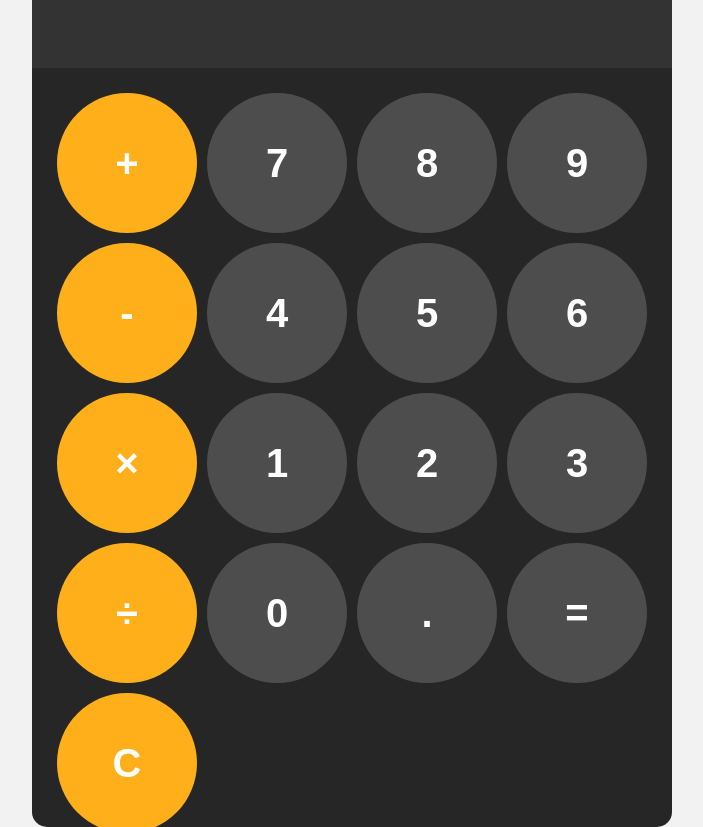
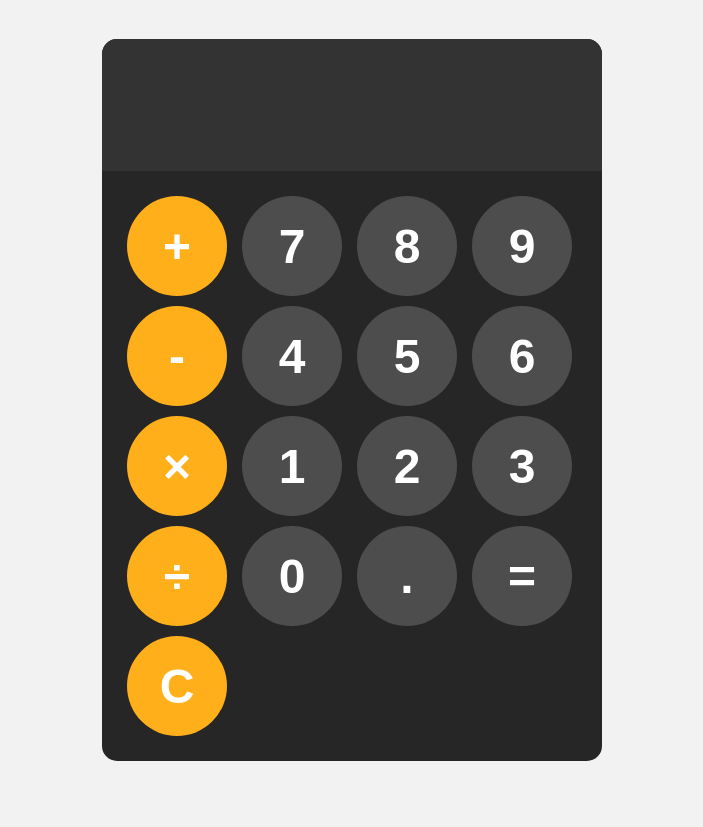
Before and after one commit to StrokeX/MissNaKita, a plain HTML site: page index.html in a window 1280 px wide. Shown: the whole page, without its empty margins (288-991 px from the left). After the commit the page ends 800 px from the top, so only its background shows below. Drawn offline with Linux system fonts and the light colour scheme.

Commit message:
Update index.css

```diff
--- a/index.css
+++ b/index.css
@@ -1,4 +1,4 @@
-body {
+body{
     margin: 0;
     display: flex;
     justify-content: center;
@@ -7,60 +7,56 @@ body {
     background-color: hsl(0, 0%, 95%);
 }
 
-#calculator {
+#calculator{
     font-family: Arial, sans-serif;
     background-color: hsl(0, 0%, 15%);
     border-radius: 15px;
-    max-width: 50%; /* Adjust max width based on viewport */
-    aspect-ratio: 3 / 4; /* Maintain aspect ratio */
-    display: flex;
-    flex-direction: column;
+    max-width: 500px;
     overflow: hidden;
 }
 
-#display {
-    height: 10%;
+#display{
+    width: 100%;
     padding: 20px;
-    font-size: 3rem;
+    font-size: 5rem;
     text-align: left;
     border: none;
     background-color: hsl(0, 0%, 20%);
     color: white;
 }
 
-#keys {
-    flex: 3; /* Adjust height dynamically */
+#keys{
     display: grid;
     grid-template-columns: repeat(4, 1fr);
     gap: 10px;
     padding: 25px;
 }
 
-button {
-    width: 100%; /* Full width of the grid cell */
-    aspect-ratio: 1; /* Maintain square shape */
-    border-radius: 50%; /* Circular buttons */
+button{
+    width: 100px;
+    height: 100px;
+    border-radius: 50px;
     border: none;
     background-color: hsl(0, 0%, 30%);
     color: white;
-    font-size: 2.5rem; /* Adjust font size for responsiveness */
+    font-size: 3rem;
     font-weight: bold;
     cursor: pointer;
 }
 
-button:hover {
+button:hover{
     background-color: hsl(0, 0%, 40%);
 }
-button:active {
+button:active{
     background-color: hsl(0, 0%, 50%);
 }
 
-.operator-btn {
+.operator-btn{
     background-color: hsl(39, 100%, 55%);
 }
-.operator-btn:hover {
+.operator-btn:hover{
     background-color: hsl(39, 100%, 65%);
 }
-.operator-btn:active {
+.operator-btn:active{
     background-color: hsl(39, 100%, 75%);
 }
```
